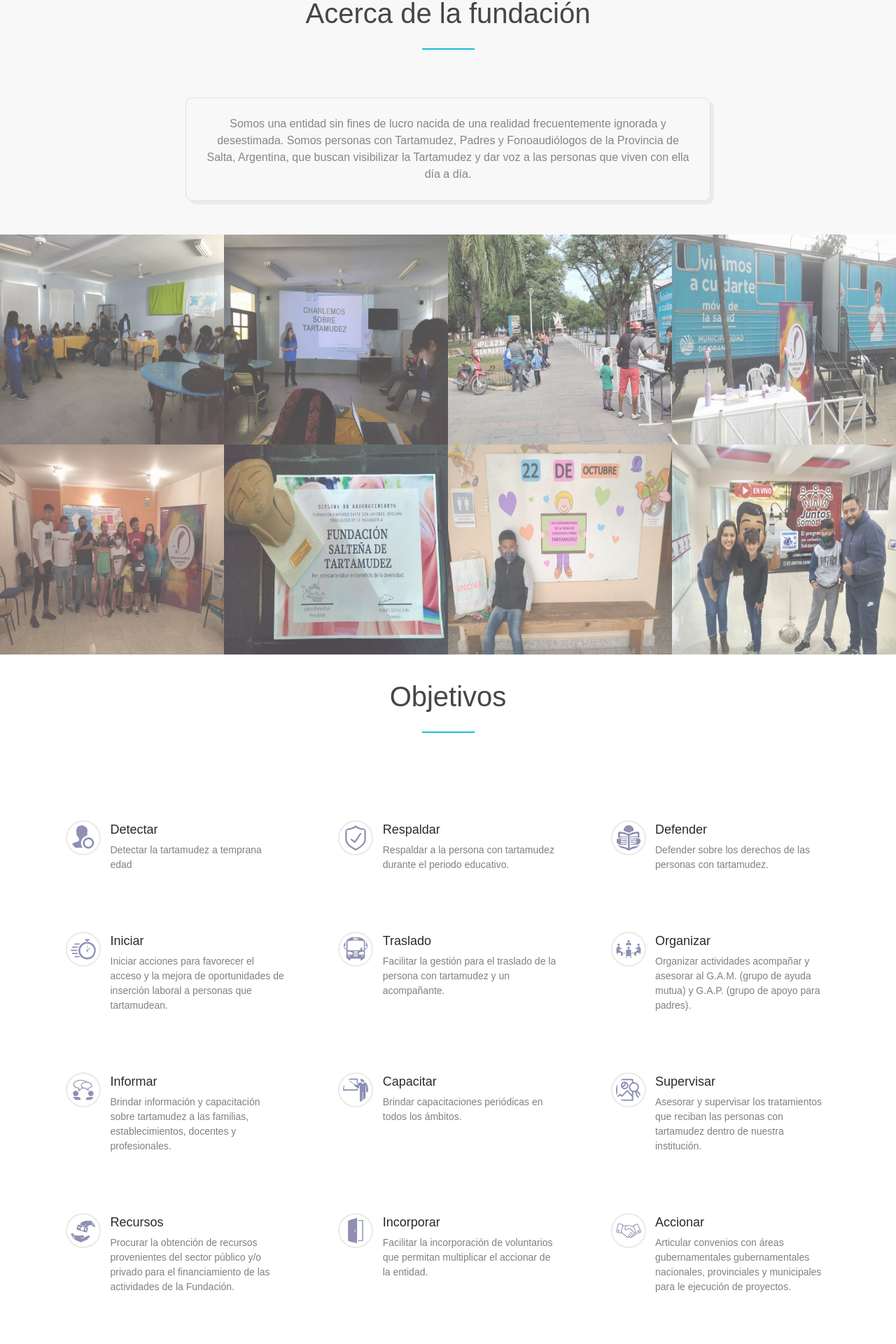
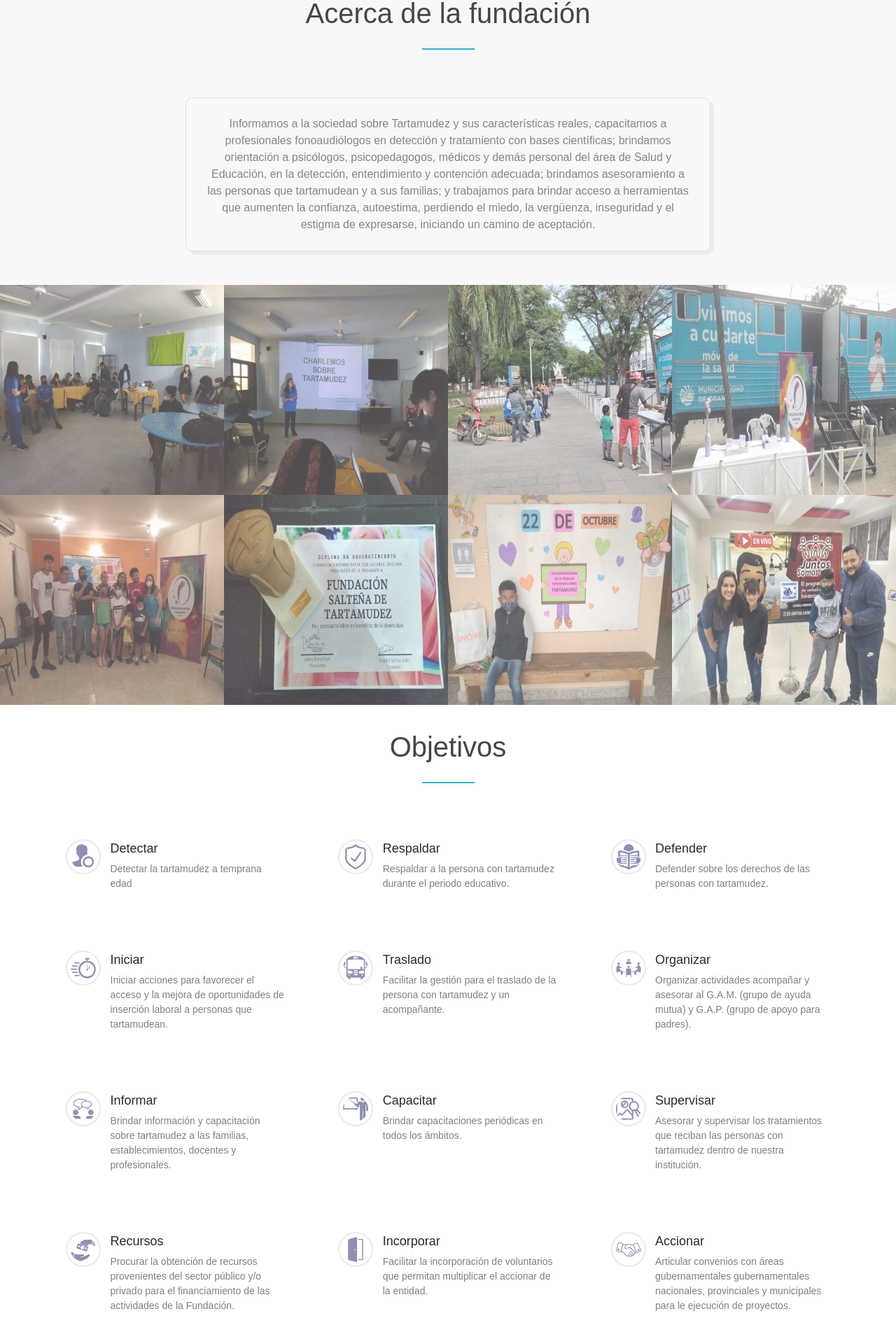
Before and after one commit to cscristianmoreno/pagina_prueba, a React (Create React App) app: page / in a window 1280 px wide. Shown: the part 1795-3715 px from the top of the page at 70% size. Built offline with nearby package versions, Linux system fonts and the light colour scheme; the HTML template or start-up script is replaced by a standard one.

Commit message:
3th Commit

```diff
--- a/src/Components/Gallery/Gallery.js
+++ b/src/Components/Gallery/Gallery.js
@@ -20,7 +20,7 @@ const Gallery = () => {
             <br/>
             <br/>
 
-            <span className="class_container_subtitle">Somos una entidad sin fines de lucro nacida de una realidad frecuentemente ignorada y desestimada. Somos personas con Tartamudez, Padres y Fonoaudiólogos de la Provincia de Salta, Argentina, que buscan visibilizar la Tartamudez y dar voz a las personas que viven con ella día a día.</span>
+            <span className="class_container_subtitle">Informamos a la sociedad sobre Tartamudez y sus características reales, capacitamos a profesionales fonoaudiólogos en detección y tratamiento con bases científicas; brindamos orientación a psicólogos, psicopedagogos, médicos y demás personal del área de  Salud y Educación, en la  detección,  entendimiento y contención adecuada; brindamos asesoramiento a las personas que tartamudean y a sus familias; y trabajamos para brindar acceso a herramientas que aumenten la confianza, autoestima, perdiendo el miedo, la vergüenza, inseguridad y el estigma de expresarse, iniciando un camino de aceptación.</span>
 
             <br/>
             <br/>
--- a/src/Components/Objectives/Objectives.css
+++ b/src/Components/Objectives/Objectives.css
@@ -10,9 +10,8 @@
     display: flex;
     flex-wrap: wrap;
     justify-content: space-between;
-    margin-top: 75px;
+    margin-top: 30px;
     width: 90%;
-    margin-bottom: 25px;
 }
 
 .class_objectives_icon {
```
